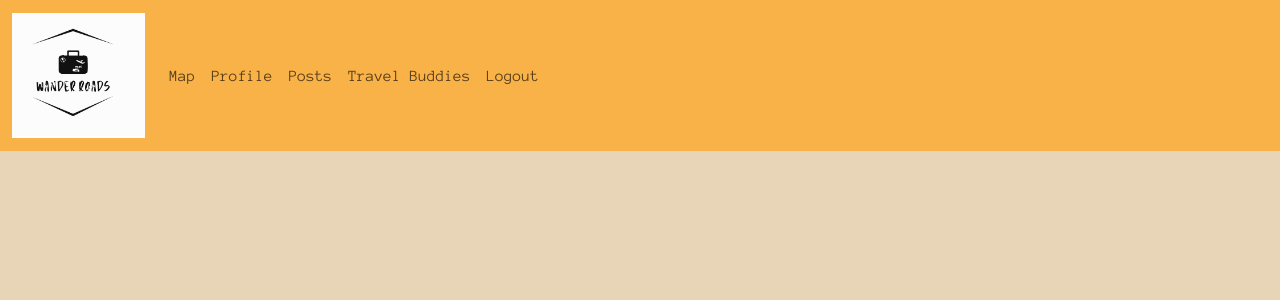
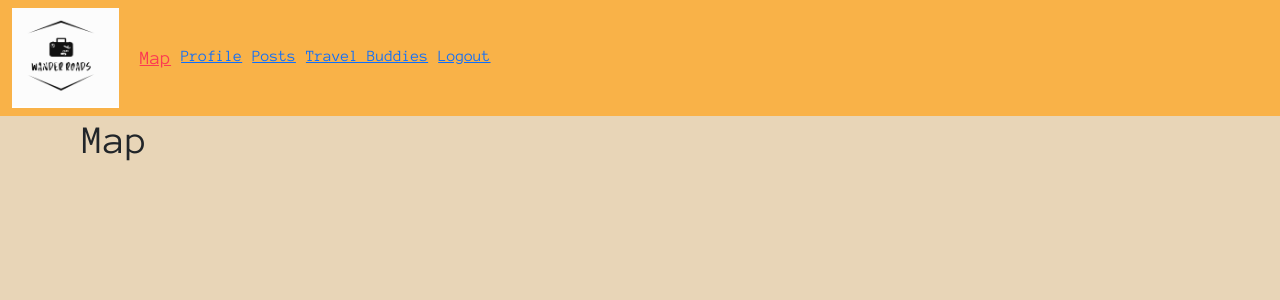
Before and after one commit to Tamas-Gavlider/WanderRoads, a React (Create React App) app in the folder frontend/: page / in a window 1280 px wide. Shown: the top 300 px of the page. Built offline with nearby package versions, Linux system fonts and the light colour scheme.

Commit message:
Add Route to pages/create not found route

```diff
--- a/frontend/src/App.js
+++ b/frontend/src/App.js
@@ -1,10 +1,22 @@
 import styles from './App.module.css';
 import NavBar from "./components/NavBar";
+import Container from "react-bootstrap/Container";
+import {Route,Switch} from 'react-router-dom'
 
 function App() {
   return (
     <div className={styles.App}>
      < NavBar />
+     <Container>
+      <Switch>
+      <Route exact path='/' render={()=> <h1>Map</h1>}/>
+      <Route exact path='/profile' render={()=> <h1>Profile</h1>}/>
+      <Route exact path='/posts' render={()=> <h1>Posts</h1>}/>
+      <Route exact path='/travel-buddies' render={()=> <h1>Travel Buddies</h1>}/>
+      <Route exact path='/logout' render={()=> <h1>Logout</h1>}/>
+      <Route render={()=> <p>Page not found!</p>}/>
+      </Switch>
+     </Container>
     </div>
   );
 }
--- a/frontend/src/components/NavBar.js
+++ b/frontend/src/components/NavBar.js
@@ -4,25 +4,24 @@ import Nav from 'react-bootstrap/Nav';
 import Navbar from 'react-bootstrap/Navbar';
 import logo from '../assets/logo.png'
 import styles from '../styles/NavBar.module.css'
+import {NavLink} from 'react-router-dom'
 
 
 const NavBar = () => {
   return (
     <Navbar expand="lg" className={styles.NavBar} fixed="to">
       <Container fluid>
-        <Navbar.Brand ><img src={logo} alt="logo" height="125"/></Navbar.Brand>
-        <Navbar.Toggle aria-controls="navbarScroll" />
-        <Navbar.Collapse id="navbarScroll">
-          <Nav
-            className="me-auto my-2 my-lg-0"
-            style={{ maxHeight: '100px' }}
-            navbarScroll
-          >
-            <Nav.Link href="#action1">Map</Nav.Link>
-            <Nav.Link href="#action2">Profile</Nav.Link>
-            <Nav.Link href="#action3">Posts</Nav.Link>
-            <Nav.Link href="#action4">Travel Buddies</Nav.Link>
-            <Nav.Link href="#action5">Logout</Nav.Link>
+        <NavLink to='/'>
+        <Navbar.Brand ><img src={logo} alt="logo" height="100"/></Navbar.Brand>
+        </NavLink>
+        <Navbar.Toggle aria-controls="basic-navbar-nav"/>
+        <Navbar.Collapse id="basic-navbar-nav">
+          <Nav className="ml-auto text-left">
+            <NavLink exact to="/" className={styles.NavLink} activeClassName={styles.Active}>Map</NavLink>
+            <NavLink to="/profile" className={styles.NavLink} activeClassName={styles.Active}>Profile</NavLink>
+            <NavLink to="/posts" className={styles.NavLink} activeClassName={styles.Active}>Posts</NavLink>
+            <NavLink to="/travel-buddies" className={styles.NavLink}activeClassName={styles.Active} >Travel Buddies</NavLink>
+            <NavLink to="/logout" className={styles.NavLink} activeClassName={styles.Active}>Logout</NavLink>
           </Nav>
         </Navbar.Collapse>
       </Container>
--- a/frontend/src/index.js
+++ b/frontend/src/index.js
@@ -3,10 +3,13 @@ import ReactDOM from 'react-dom';
 import './index.css';
 import App from './App';
 import reportWebVitals from './reportWebVitals';
+import {BrowserRouter as Router} from 'react-router-dom'
 
 ReactDOM.render(
   <React.StrictMode>
+    <Router>
     <App />
+    </Router>
   </React.StrictMode>,
   document.getElementById('root')
 );
--- a/frontend/src/styles/NavBar.module.css
+++ b/frontend/src/styles/NavBar.module.css
@@ -1,3 +1,12 @@
 .NavBar {
     background-color: #f9b248;
 }
+
+.NavLink {
+    padding: 5px;
+}
+
+.Active {
+    color: #fc3a52;
+    font-size: larger;
+}
```
